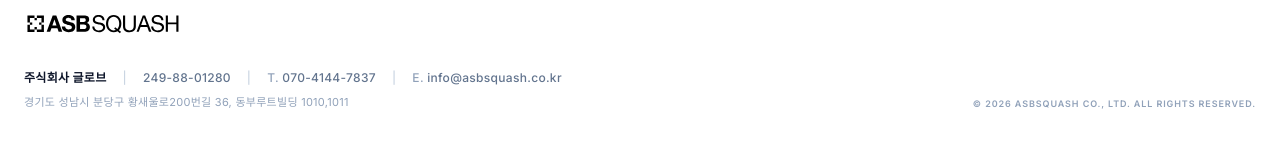
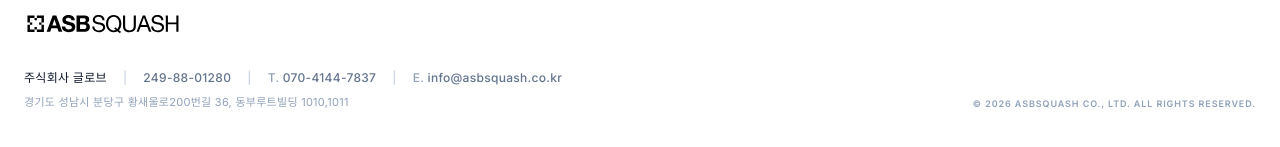
Before and after one commit to qkawod/ASB-Squash, a Next.js app: page /references/hap-po in a window 1280 px wide. Shown: the part 996-1143 px from the top of the page. Built offline with nearby package versions, Linux system fonts and the light colour scheme.

Commit message:
Remove bold styling from company name in footer

```diff
--- a/src/components/Footer.tsx
+++ b/src/components/Footer.tsx
@@ -25,7 +25,7 @@ export function Footer() {
                         <div className="flex flex-col gap-2">
                             {/* Line 1: Basic Business Info */}
                             <div className="flex flex-wrap items-center gap-x-4 gap-y-1.5 text-xs text-slate-500 font-medium tracking-wide">
-                                <span className="whitespace-nowrap font-bold text-slate-900 uppercase">주식회사 글로브</span>
+                                <span className="whitespace-nowrap text-slate-900 uppercase">주식회사 글로브</span>
                                 <span className="text-slate-300">|</span>
                                 <span className="whitespace-nowrap">249-88-01280</span>
                                 <span className="text-slate-300">|</span>
```
